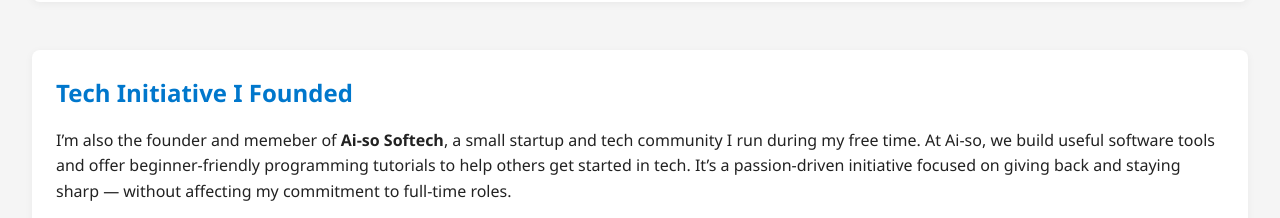
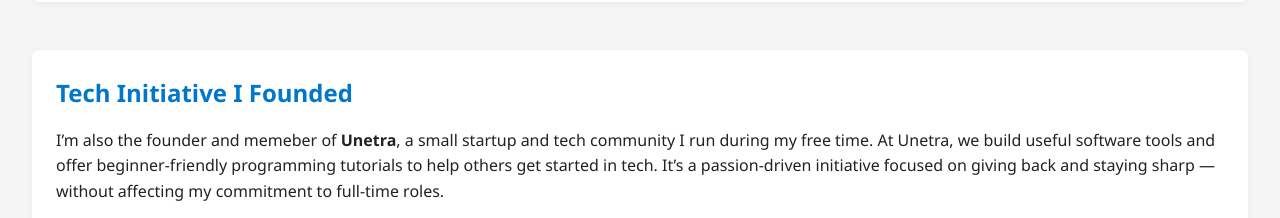
Before and after one commit to Aisosa-E/aisosa-e.github.io, a plain HTML site: page index.html in a window 1280 px wide. Shown: the part 7042-7260 px from the top of the page. Drawn offline with Linux system fonts and the light colour scheme.

Commit message:
Update index.html

```diff
--- a/index.html
+++ b/index.html
@@ -138,7 +138,7 @@
 
   <section class="upcoming">
     <h2>Tech Initiative I Founded</h2>
-    <p> I’m also the founder and memeber of <strong>Ai-so Softech</strong>, a small startup and tech community I run during my free time. At Ai-so, we build useful software tools and offer beginner-friendly programming tutorials to help others get started in tech. It’s a passion-driven initiative focused on giving back and staying sharp — without affecting my commitment to full-time roles. </p>
+    <p> I’m also the founder and memeber of <strong>Unetra</strong>, a small startup and tech community I run during my free time. At Unetra, we build useful software tools and offer beginner-friendly programming tutorials to help others get started in tech. It’s a passion-driven initiative focused on giving back and staying sharp — without affecting my commitment to full-time roles. </p>
    <!-- <img src="images/organisation_logo.jpg" alt="Ai-so Softech Logo" class="aiso-logo">-->
     <img src="images/organisation_logo.jpg" alt="Ai-so Softech Logo" class="profile-pic">
   <div class="intro">
```
